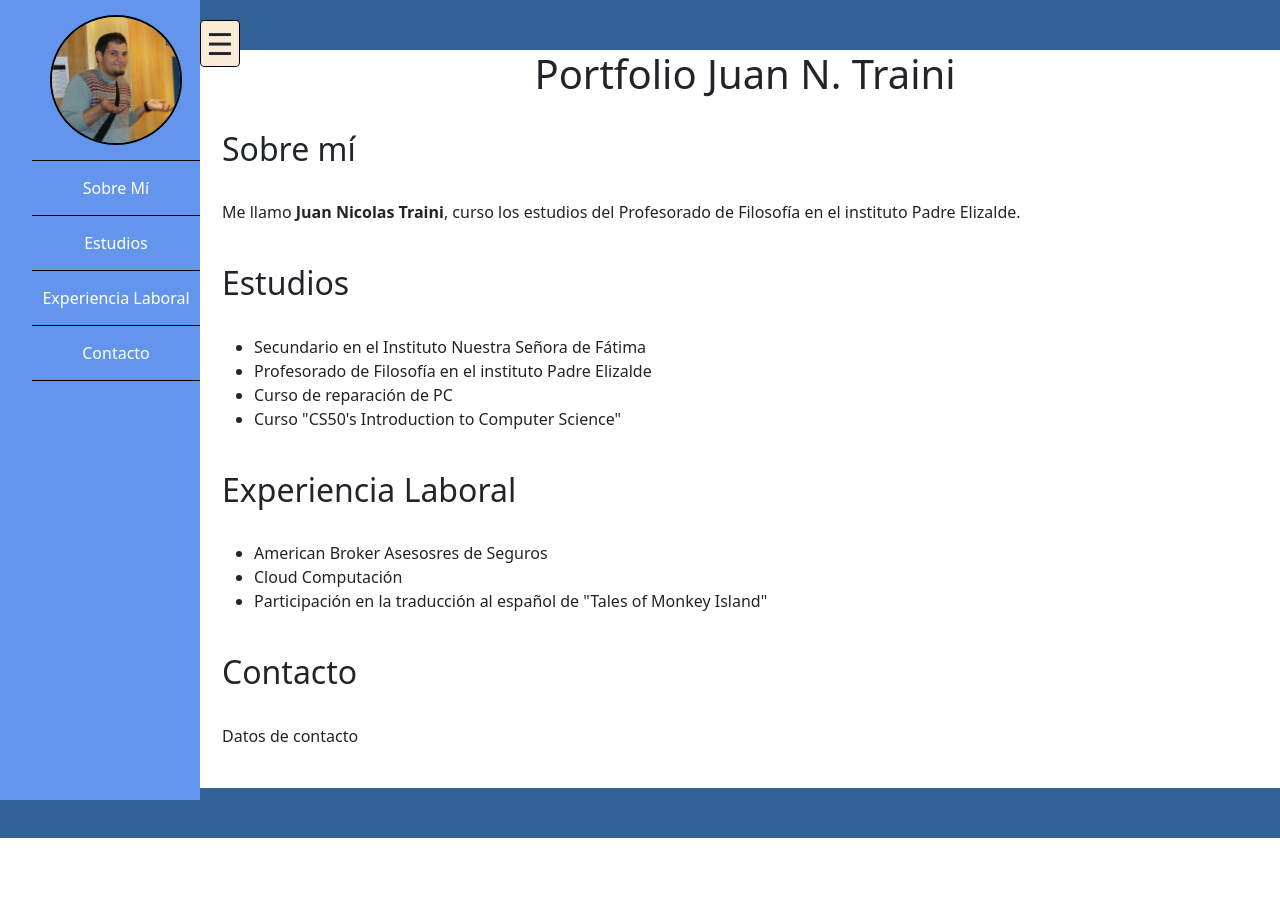
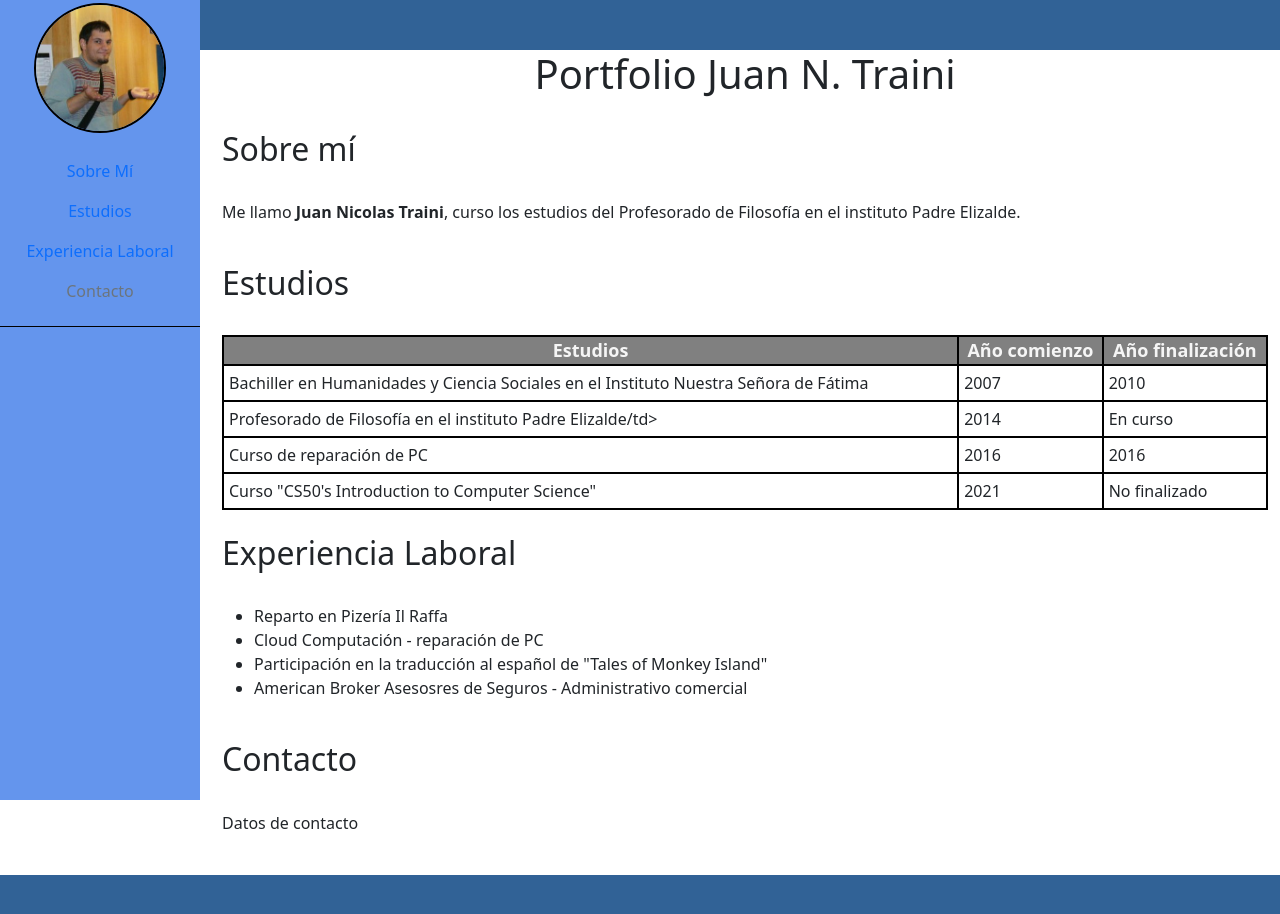
Before and after one commit to juaisito/PortfolioFrontEnd, a website: page index.html in a window 1280 px wide. Before the commit the page ends 838 px from the top, so only its background shows below. Drawn offline with nearby package versions, Linux system fonts and the light colour scheme.

Commit message:
cambios varios html

```diff
--- a/index.html
+++ b/index.html
@@ -17,20 +17,20 @@
 
     <!--Barra Lateral-->
 
-    <div id= "sidebar" class="active">
+    <aside id= "sidebar" class="active">
       <div class="menulateral">
-        <span>&#9776</span>
       </div>
       <div>
-         <ul>
-           <li><img src="img/yo.jpg" alt="Foto" class="logo"></li>
-           <li>Sobre Mí</li>
-           <li>Estudios</li>
-           <li>Experiencia Laboral</li>
-           <li>Contacto</li>
-         </ul>
+         <img src="img/yo.jpg" alt="Foto" class="logo"></li>
+           <nav class="nav flex-column">
+            <a class="nav-link active" aria-current="page" href="sobremi.html">Sobre Mí</a>
+            <a class="nav-link" href="#">Estudios</a>
+            <a class="nav-link" href="#">Experiencia Laboral</a>
+            <a class="nav-link disabled">Contacto</a>
+          </nav>
+
        </div>
-    </div>
+    </aside>
 
     <!--Maquetado pagina-->
 
@@ -42,56 +42,82 @@
 
       <br>
 
-      <div id="sobre_mi">
+      <section id="sobre_mi">
         <h2>Sobre mí</h2>
 
         <br>
 
         <p>Me llamo <b>Juan Nicolas Traini</b>, curso los estudios del Profesorado de Filosofía en el instituto Padre Elizalde.</p>
 
-      </div>
+      </section>
 
       <br>
 
-      <div id="estudios">
+      <section id="estudios">
         <h2>Estudios</h2>
 
         <br>
 
-        <ul class="lista">
-          <li>Secundario en el Instituto Nuestra Señora de Fátima</li>
-          <li>Profesorado de Filosofía en el instituto Padre Elizalde</li>
-          <li>Curso de reparación de PC</li>
-          <li>Curso "CS50's Introduction to Computer Science"</li>
-        </ul>
+        <table class="container-fluid tabla">
+          <thead >
+            <tr>
+              <th>Estudios</th>
+              <th>Año comienzo</th>
+              <th>Año finalización</th>
+            </tr>
+          </thead>
+          <tbody>
+            <tr>
+              <td>Bachiller en Humanidades y Ciencia Sociales en el Instituto Nuestra Señora de Fátima</td>
+              <td>2007</td>
+              <td>2010</td>
+            </tr>
+            <tr>
+              <td>Profesorado de Filosofía en el instituto Padre Elizalde/td>
+              <td>2014</td>
+              <td>En curso</td>
+            </tr>
+            <tr>
+              <td>Curso de reparación de PC</td>
+              <td>2016</td>
+              <td>2016</td>
+            </tr>
+            <tr>
+              <td>Curso "CS50's Introduction to Computer Science"</td>
+              <td>2021</td>
+              <td>No finalizado</td>
+            </tr>
+          </tbody>
+        </table>
 
-      </div>
+      </section>
 
       <br>
 
-      <div id="experiencia">
+      <section id="experiencia">
         <h2>Experiencia Laboral</h2>
 
         <br>
 
         <ul class="lista">
-          <li>American Broker Asesosres de Seguros</li>
-          <li>Cloud Computación</li>
+          <li>Reparto en Pizería Il Raffa</li>
+          <li>Cloud Computación - reparación de PC</li>
           <li>Participación en la traducción al español de "Tales of Monkey Island"</li>
+          <li>American Broker Asesosres de Seguros - Administrativo comercial</li>
         </ul>
 
-      </div>
+      </section>
 
       <br>
 
-      <div id="contacto">
+      <section id="contacto">
         <h2>Contacto</h2>
 
         <br>
 
         <p>Datos de contacto</p>
         <br>
-      </div>
+      </section>
 
 
     </div>
--- a/styles.css
+++ b/styles.css
@@ -36,6 +36,8 @@ footer{
     background-color:cornflowerblue ;
     left: -200px;
     transition: all 500ms linear;
+
+
 }
 
 #sidebar.active{
@@ -44,7 +46,7 @@ footer{
 
 .logo {
     display: block;
-    margin: 0 auto;
+    margin: 3px auto;
     cursor: pointer;
     width: auto;
     max-height: 130px;
@@ -52,7 +54,7 @@ footer{
     border: 2px solid black;
  }
 
-#sidebar ul li {
+#sidebar nav {
     color:rgb(255, 255, 255);
     text-decoration: solid;
     text-align: center;
@@ -78,3 +80,18 @@ footer{
     border-radius: 10%;
 
 }
+
+.tabla td {
+    border: 2px solid black;
+    margin: 5px;
+    padding: 5px;
+}
+
+.tabla th {
+    border: 2px solid black;
+    margin: 5px;
+    text-align: center;
+    font-size: large;
+    color: whitesmoke;
+    background-color: grey;
+}
```
Also changed, not shown: package.json (+19 -1 lines), sobremi.html (added, +62 -0 lines), img/trinity.png (deleted).
